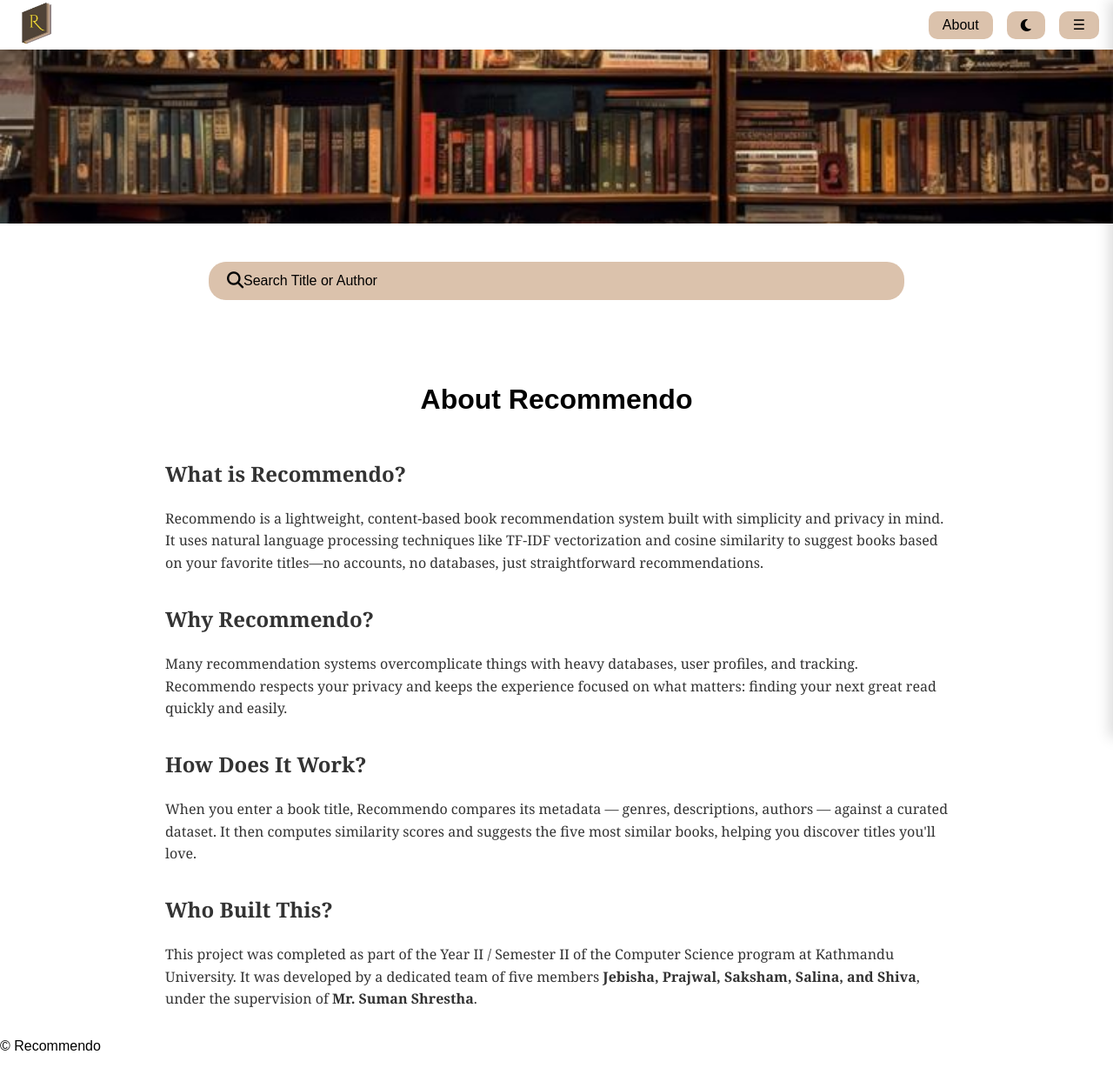
After one commit to salina-nakarmi/Recommendo, a Flask app: page /about in a window 1280 px wide. The commit adds this page. Shown: the whole page at 87% size. Run offline with Flask 3, Linux system fonts and the light colour scheme; parts of the project's set-up code (start-up, migrations or seed data) failed here and were passed over.

Commit message:
Added About page

```diff
--- a/app.py
+++ b/app.py
@@ -42,6 +42,12 @@ def home():
 @app.route('/choose_genre')
 def genre():
     return render_template('chooseGenre.html', genres=unique_genres)
+
+
+@app.route('/about')
+def about():
+    return render_template('about.html')
+
 
 @app.route('/searchbook', methods=['GET', 'POST'])
 def book():
--- /dev/null
+++ b/templates/about.html
@@ -0,0 +1,47 @@
+{% extends 'base.html' %}
+{% block title %}About Recommendo{% endblock %}
+
+{% block content %}
+<header>
+  <h1 style="text-align: center; margin-top: 3em; margin-bottom: 1.5em;">About Recommendo</h1>
+</header>
+
+<div style="max-width: 900px; margin: 0 auto; padding: 0 1em; font-family: Georgia, serif; color: #333; line-height: 1.6;">
+
+  <section style="margin-bottom: 2em;">
+    <h2>What is Recommendo?</h2>
+    <p>
+      Recommendo is a lightweight, content-based book recommendation system built with simplicity and privacy in mind.
+      It uses natural language processing techniques like TF-IDF vectorization and cosine similarity to suggest books
+      based on your favorite titles—no accounts, no databases, just straightforward recommendations.
+    </p>
+  </section>
+
+  <section style="margin-bottom: 2em;">
+    <h2>Why Recommendo?</h2>
+    <p>
+      Many recommendation systems overcomplicate things with heavy databases, user profiles, and tracking. Recommendo
+      respects your privacy and keeps the experience focused on what matters: finding your next great read quickly and easily.
+    </p>
+  </section>
+
+  <section style="margin-bottom: 2em;">
+    <h2>How Does It Work?</h2>
+    <p>
+      When you enter a book title, Recommendo compares its metadata — genres, descriptions, authors — against a curated dataset.
+      It then computes similarity scores and suggests the five most similar books, helping you discover titles you'll love.
+    </p>
+  </section>
+
+  <section style="margin-bottom: 2em;">
+   <h2>Who Built This?</h2>
+   <p>
+  This project was completed as part of the Year II / Semester II of the Computer Science program at Kathmandu University.
+  It was developed by a dedicated team of five members <strong>Jebisha, Prajwal, Saksham, Salina, and Shiva</strong>,
+  under the supervision of <strong>Mr. Suman Shrestha</strong>.
+  </p>
+
+  </section>
+
+</div>
+{% endblock %}
--- a/templates/header.html
+++ b/templates/header.html
@@ -6,13 +6,15 @@
     </a>
     </div>
     <div class = "navigate">
-        <button class="bookshelf">My BookShelf</button>
-        <button class ="about">About</button>
+
     </div>
     </div>
     <div class="controls">
         <!-- <button class="btn" id="loginBtn">Login</button> -->
         <!-- <button class="btn" id="signupBtn">Signup</button> -->
+        <a href='{{ url_for('about') }}' style="text-decoration: none; color: inherit;" >
+          <button class="bookshelf"> About </button>
+        </a>
         <button class="theme-toggle"> <i class="fas fa-moon"></i> </button>
         <button id = "toggle-btn" class="menu-toggle">☰</button>
     </div>
```
